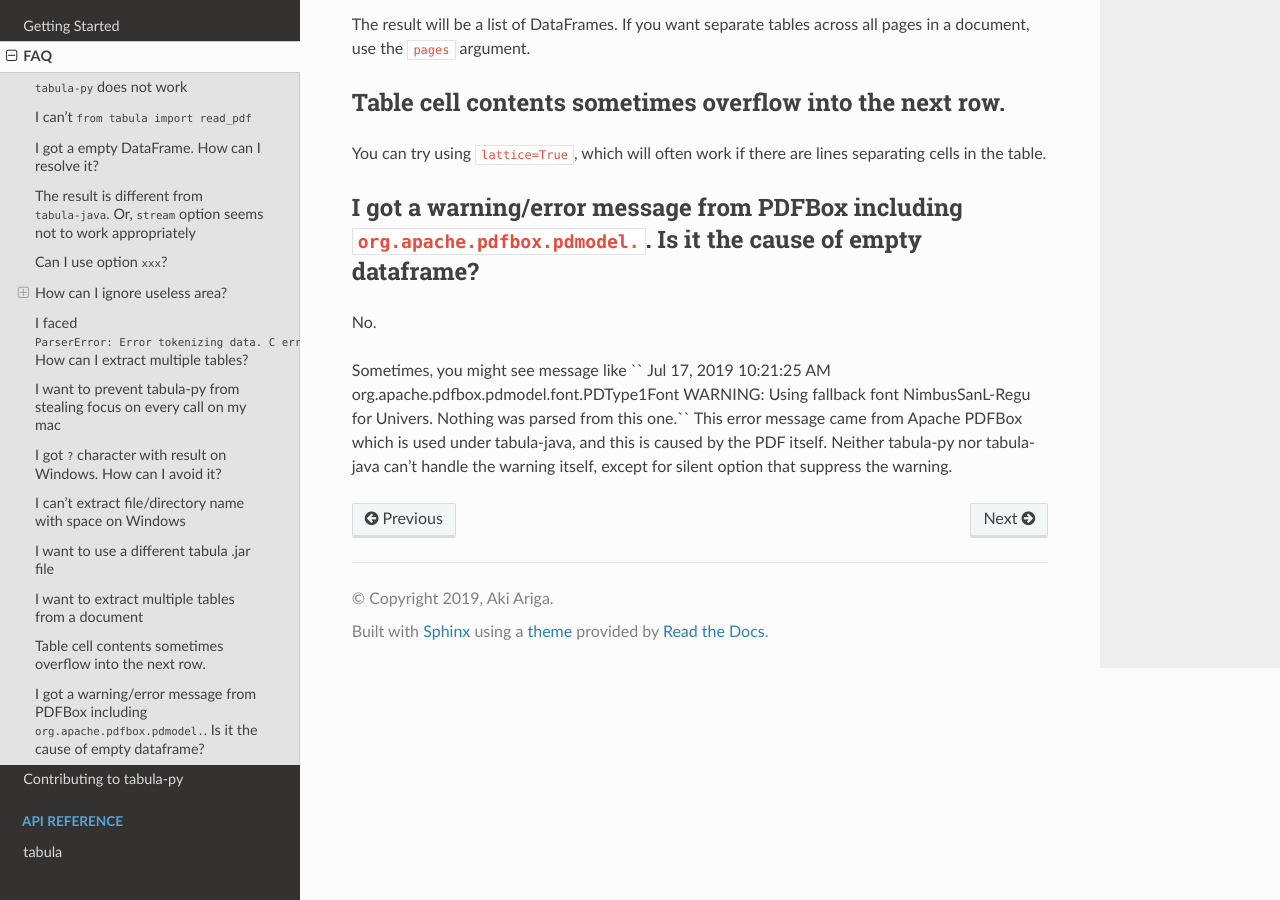
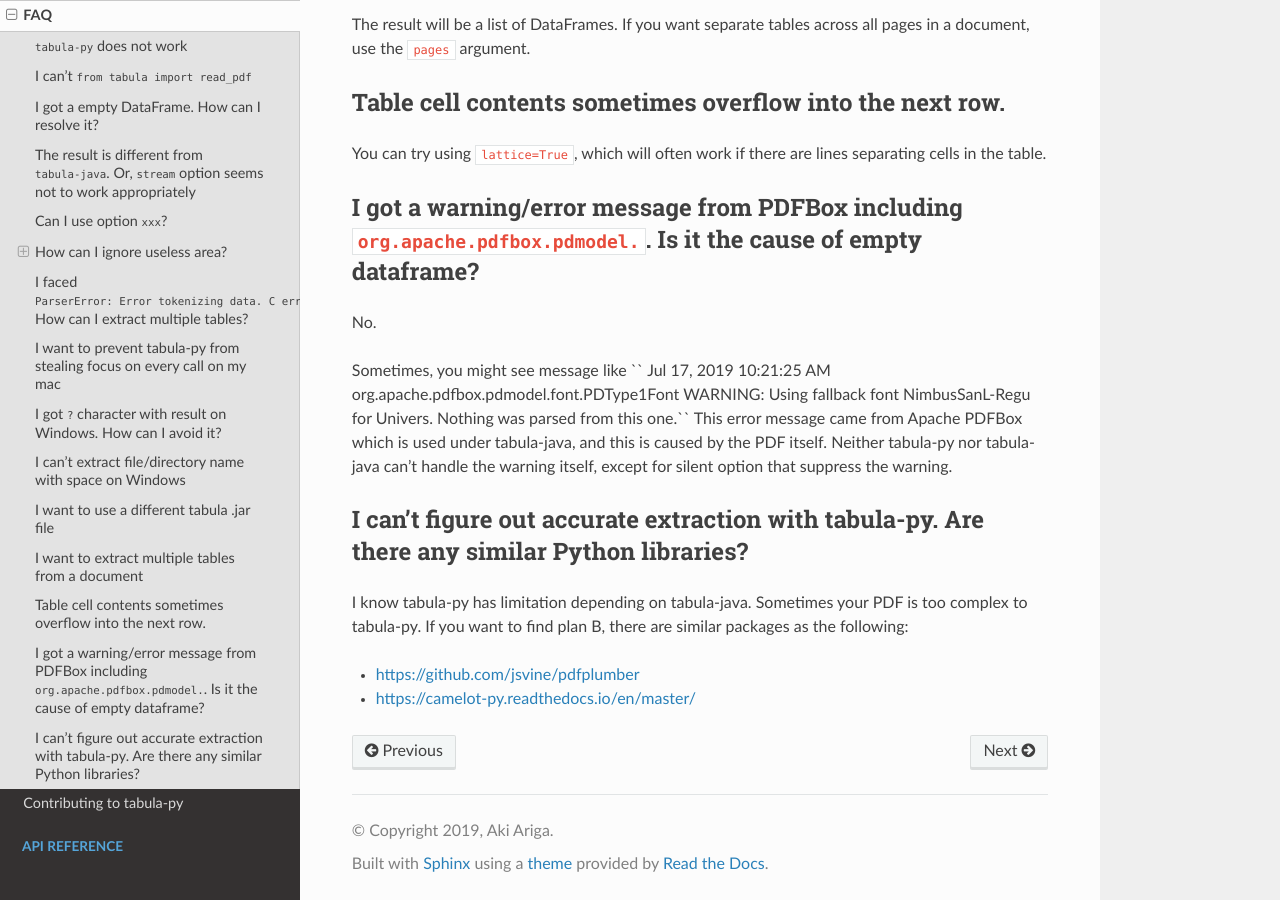
Before and after one commit to chezou/tabula-py, a Sphinx documentation site: the page built from docs/faq.rst, in a window 1280 px wide and 900 px high, scrolled down 3937 px. Built offline with Sphinx 7.4.7 and the Read the Docs theme 2.0.0, drawn with Linux system fonts in a browser that asks for light colours; pages that are not in the unit, such as notebooks, are missing from menus.

Commit message:
doc: add alternatives

```diff
--- a/docs/faq.rst
+++ b/docs/faq.rst
@@ -177,3 +177,11 @@ I got a warning/error message from PDFBox including ``org.apache.pdfbox.pdmodel.
 No.
 
 Sometimes, you might see message like `` Jul 17, 2019 10:21:25 AM org.apache.pdfbox.pdmodel.font.PDType1Font WARNING: Using fallback font NimbusSanL-Regu for Univers. Nothing was parsed from this one.`` This error message came from Apache PDFBox which is used under tabula-java, and this is caused by the PDF itself. Neither tabula-py nor tabula-java can't handle the warning itself, except for silent option that suppress the warning.
+
+I can't figure out accurate extraction with tabula-py. Are there any similar Python libraries?
+^^^^^^^^^^^^^^^^^^^^^^^^^^^^^^^^^^^^^^^^^^^^^^^^^^^^^^^^^^^^^^^^^^^^^^^^^^^^^^^^^^^^^^^^^^^^^^^^^
+
+I know tabula-py has limitation depending on tabula-java. Sometimes your PDF is too complex to tabula-py. If you want to find plan B, there are similar packages as the following:
+
+* https://github.com/jsvine/pdfplumber
+* https://camelot-py.readthedocs.io/en/master/
```
Also changed, not shown: 1 other file.
